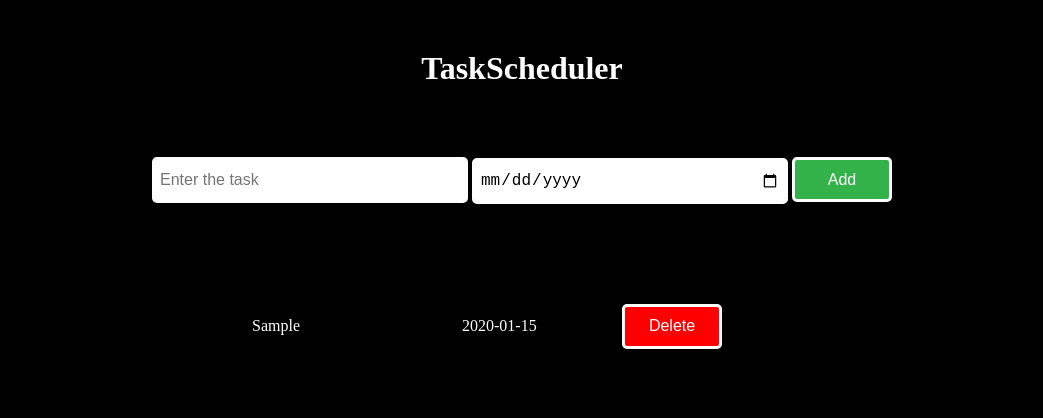
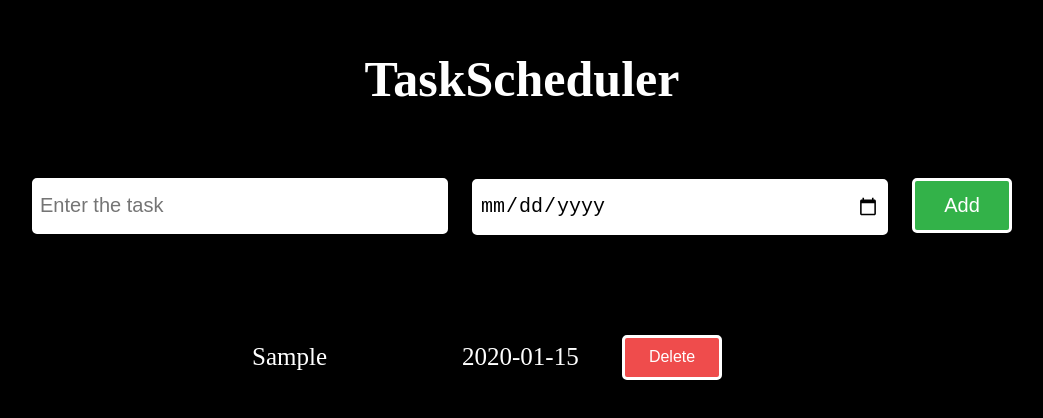
Before and after one commit to HAREESHRAVI/Js-TaskScheduler, a plain HTML site: page index.html in a window 1280 px wide. Both pictures are taken after typing "Sample", "2020-01-15" into the empty fields and a click on the button "Add". Shown: the whole page, without its empty margins (118-1161 px from the left). Drawn offline with Linux system fonts and the light colour scheme.

Commit message:
aesthetic changes

```diff
--- a/styles.css
+++ b/styles.css
@@ -3,6 +3,7 @@ body {
   background-color: black;
 }
 h1 {
+  font-size: 50px;
   color: white;
   text-align: center;
   margin-top: 50px;
@@ -12,21 +13,22 @@ h1 {
   margin-top: 50px;
 }
 input {
-  width: 300px;
-  height: 30px;
+  width: 400px;
+  height: 40px;
   border-radius: 5px;
   border: 3px solid white;
   padding: 5px;
-  font-size: 16px;
+  font-size: 20px;
+  margin-right: 20px;
 }
 .Submit-button {
   color: white;
   width: 100px;
-  height: 45px;
+  height: 55px;
   border-radius: 5px;
   border: 3px solid white;
   background-color: #33b249;
-  font-size: 16px;
+  font-size: 20px;
   margin-top: 20px;
 }
 .Submit-button:hover {
@@ -35,6 +37,7 @@ input {
   transition: 0.5ms;
 }
 .js-todo-list-style {
+  font-size: 25px;
   margin-top: 50px;
   margin-left: 100px;
   color: white;
@@ -52,6 +55,13 @@ input {
   height: 45px;
   border-radius: 5px;
   border: 3px solid white;
+  background-color: rgb(239, 76, 76);
+  font-size: 16px;
+  align-items: center;
+}
+
+.Delete-button-style:hover {
+  color: black;
   background-color: rgb(255, 0, 0);
   font-size: 16px;
   align-items: center;
```
